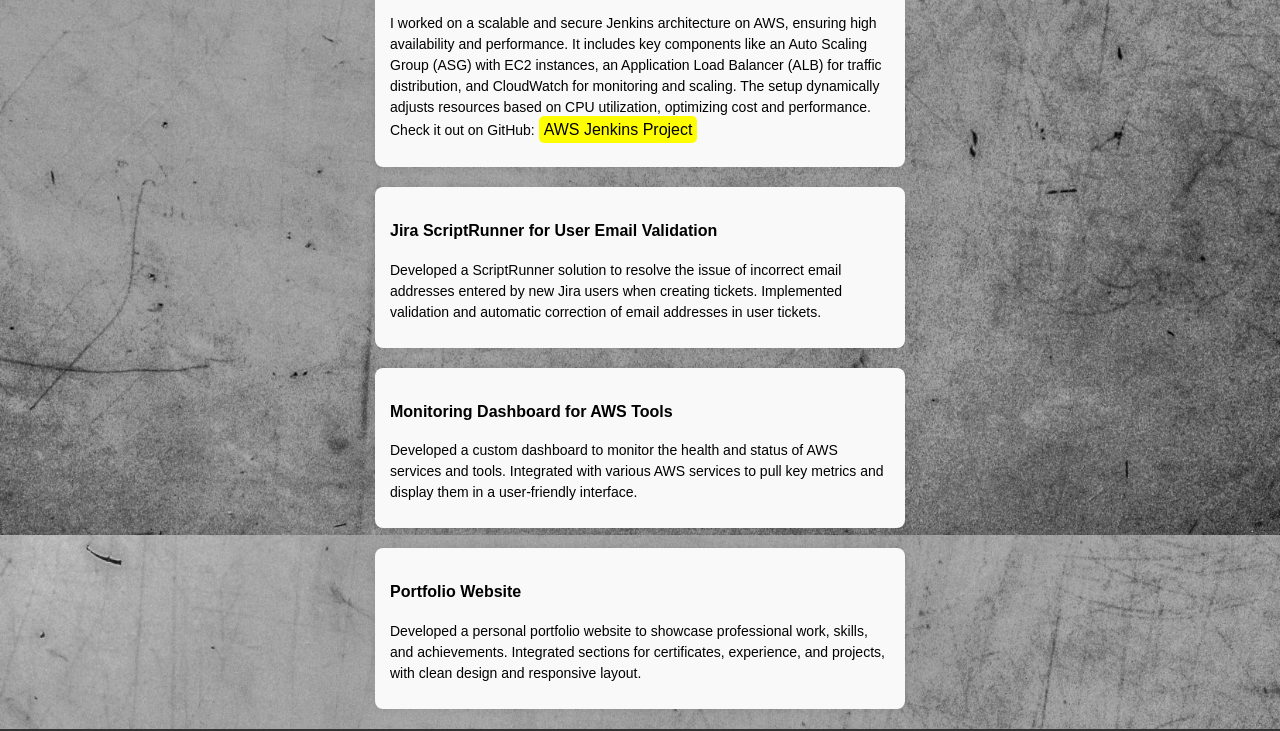
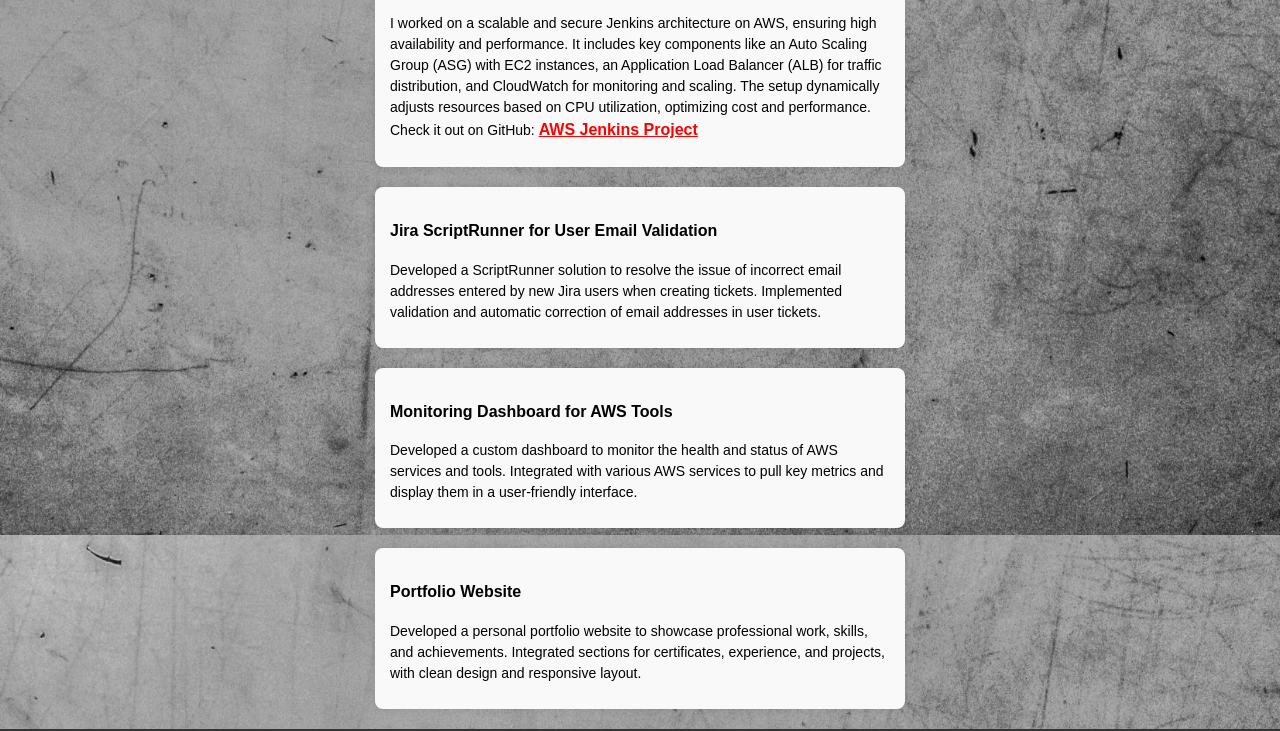
Before and after one commit to TherenceMashego/Portfolio-Therence-Mashego-cloud-devops, a plain HTML site: page projects.html in a window 1280 px wide. Shown: the part 1065-1796 px from the top of the page. Drawn offline with Linux system fonts and the light colour scheme; a web font is replaced by a local one.

Commit message:
Update projects.html

```diff
--- a/projects.html
+++ b/projects.html
@@ -142,9 +142,9 @@
       <li class="project-item">
         <div class="project-content">
           <h3>Scalable and Secure Jenkins Architecture on AWS</h3>
-          <p> I worked on a scalable and secure Jenkins architecture on AWS, ensuring high availability and performance. It includes key components like an Auto Scaling Group (ASG) with EC2 instances, an Application Load Balancer (ALB) for traffic distribution, and CloudWatch for monitoring and scaling. The setup dynamically adjusts resources based on CPU utilization, optimizing cost and performance. Check it out on GitHub:
+         <p> I worked on a scalable and secure Jenkins architecture on AWS, ensuring high availability and performance. It includes key components like an Auto Scaling Group (ASG) with EC2 instances, an Application Load Balancer (ALB) for traffic distribution, and CloudWatch for monitoring and scaling. The setup dynamically adjusts resources based on CPU utilization, optimizing cost and performance. Check it out on GitHub:
    <a href="https://github.com/TherenceMashego/AWS-Jenkins-Project"
-      style="background-color: yellow; color: black; padding: 5px; text-decoration: none; border-radius: 5px;">
+      style="color: red; font-weight: bold; text-decoration: underline;">
       AWS Jenkins Project
    </a>
 </p>
```
